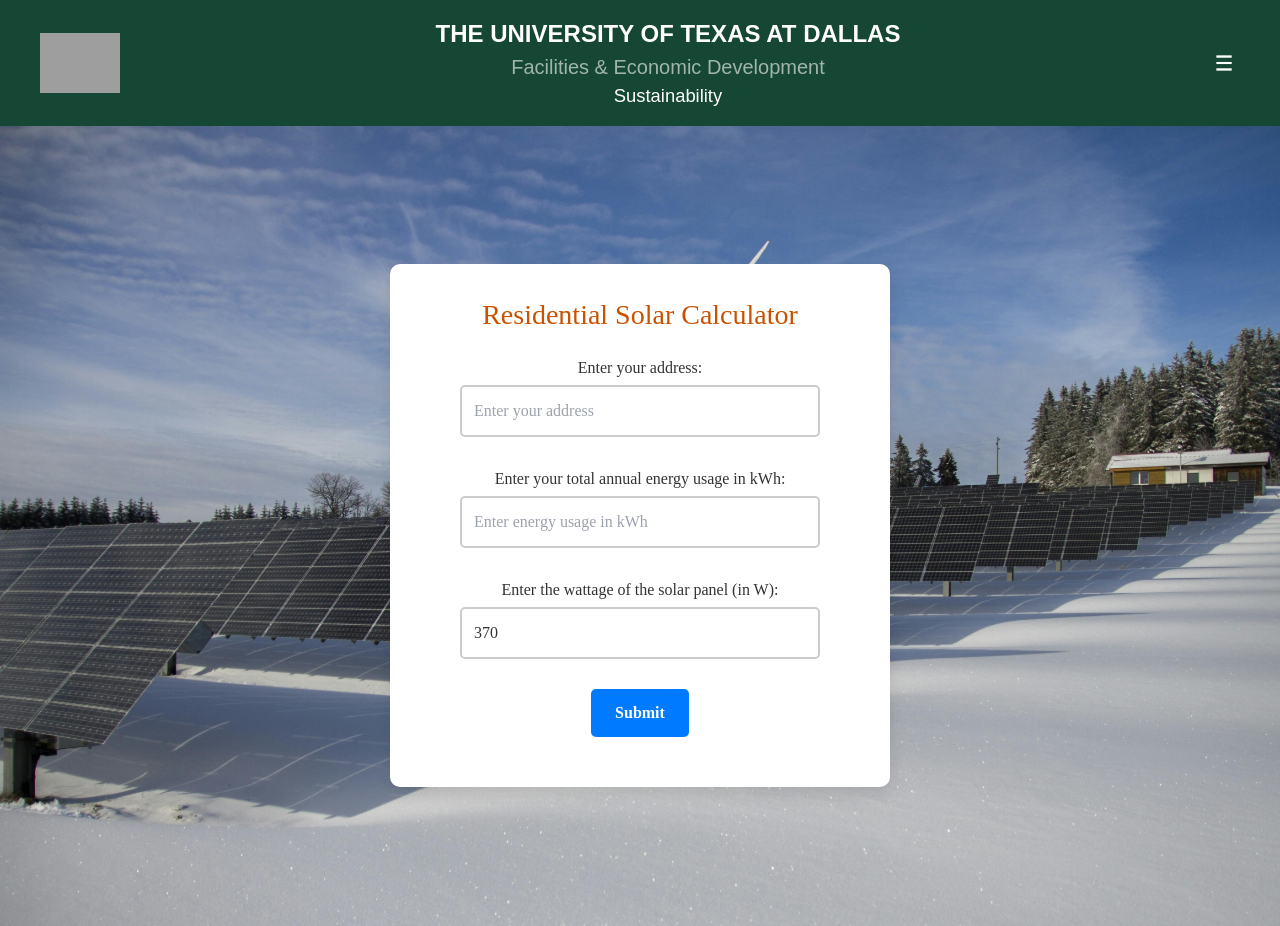
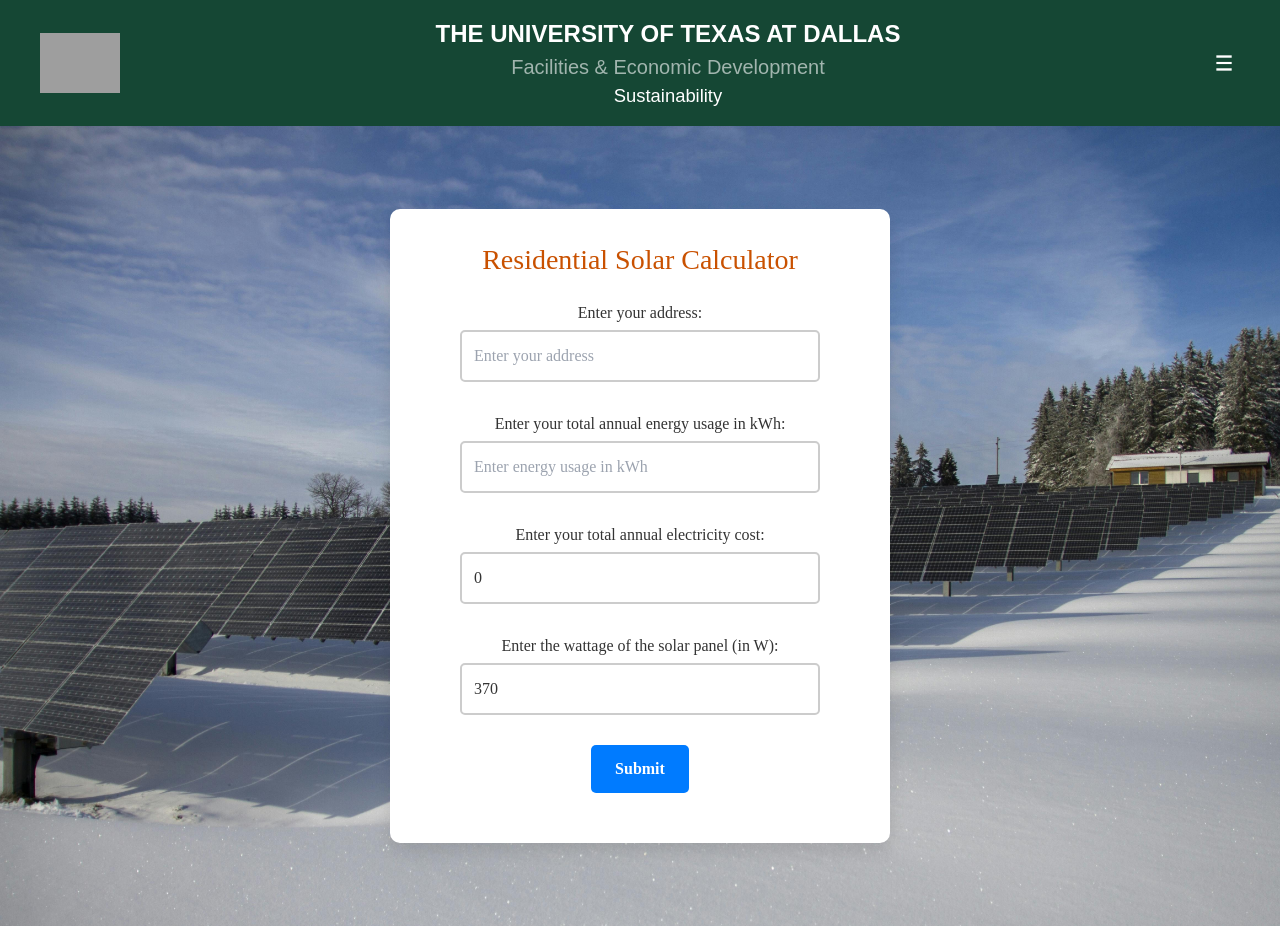
Before and after one commit to UTDallasEPICS/Residential-Solar-Calculator, a React (Create React App) app: page / in a window 1280 px wide. Built offline with nearby package versions, Linux system fonts and the light colour scheme; grey boxes are pictures that could not be loaded.

Commit message:
adding payback period

```diff
--- a/src/components/landingPage.js
+++ b/src/components/landingPage.js
@@ -93,11 +93,12 @@ const Button = styled.button`
 export const LandingPage = () => {
  const [address, setAddress] = useState("");
  const [annualEnergyUse, setAnnualEnergyUse] = useState('');
+ const [annualEnergyCost, setAnnualEnergyCost] = useState(0);
  const [solarPanelCapacity, setSolarPanelCapacity] = useState(370); // New state for solar panel capacity
  const navigate = useNavigate()
 
  // Handle form submission (currently a placeholder for functionality)
- const getCosts = async (aress, energy, capacity) => {
+ const getCosts = async (aress, energy, annualCost, capacity) => {
   try {
     const response = await fetch('http://127.0.0.1:5000/getSystemInfo', {
       method: 'POST',
@@ -107,6 +108,7 @@ export const LandingPage = () => {
       body: JSON.stringify({
         address: aress,
         annualEnergyUse: energy,
+        annualEnergyCost: annualCost,
         solarPanelCapacity: capacity // Include solar panel capacity in the request
       })
     });
@@ -124,8 +126,8 @@ export const LandingPage = () => {
 
 const handleSubmit = (e) => {
   e.preventDefault();
-  console.log('Form Submitted', { address, annualEnergyUse, solarPanelCapacity });
-  getCosts(address, annualEnergyUse, solarPanelCapacity);
+  console.log('Form Submitted', { address, annualEnergyUse, annualEnergyCost, solarPanelCapacity });
+  getCosts(address, annualEnergyUse, annualEnergyCost, solarPanelCapacity);
 };
 //  const handleSubmit = async (e) => {
 //    e.preventDefault();
@@ -169,6 +171,15 @@ const handleSubmit = (e) => {
             />
           </Label>
           <Label>
+            Enter your total annual electricity cost:
+            <Input
+              type="number"
+              placeholder="Enter annual electricity cost"
+              value={annualEnergyCost}
+              onChange={(e) => setAnnualEnergyCost(e.target.value)}
+            />
+          </Label>
+          <Label>
             Enter the wattage of the solar panel (in W):
             <Input
               type="number"
--- a/src/components/solarProduction.jsx
+++ b/src/components/solarProduction.jsx
@@ -30,6 +30,7 @@ const SolarProduction = () => {
   const { PVWResult_JSON } = location.state || {};
 
   const ac_annual = PVWResult_JSON?.ac_annual || '';
+  const annualCost = PVWResult_JSON?.annualCost || 0;
   const capacity_factor = PVWResult_JSON?.capacity_factor || '';
   const og_battery_capacity = PVWResult_JSON?.battery_capacity || '';
   const num_panels = Math.ceil(consumption/100 * Math.ceil((PVWResult_JSON?.num_panels[0] + PVWResult_JSON?.num_panels[1])/2)) || '';
@@ -37,15 +38,18 @@ const SolarProduction = () => {
   const pv_system_cost = panel_cost * num_panels || '';
   const og_battery_cost = PVWResult_JSON?.battery_cost || '';
   const monthlyEnergyUse = PVWResult_JSON?.annualEnergyUse / 12;
-  const ac_monthly = PVWResult_JSON?.ac_monthly || 'dsfndfidsnfndsfjndsjvn';
+  const ac_monthly = PVWResult_JSON?.ac_monthly || '';
+
 
   const [battery_capacity, setBatteryCapacity] = useState(0);
   const [battery_cost, setBatteryCost] = useState(0);
-
-
+  //const [totalCost, setTotalCost] = useState(battery_cost + pv_system_cost);
+  const totalCost = battery_cost + pv_system_cost || '';
+  const paybackPeriod = Math.ceil(totalCost/((consumption/100) * (annualCost/12)));
+  //monthly monitery value of panel production = monthly cost without solar panels when consumption = 100%
+  //pbp = total cost / monthly monitery energy production for pvs = total cost / monthly cost w/o pvs
 
     useEffect(() => {
-
 
         const costData = {
             labels: ['Panels', 'Batteries', 'Inverters'],
@@ -170,6 +174,7 @@ const SolarProduction = () => {
         setBarOptions(prodOptions);
     }, [consumption, components]);
 
+
     return (
         <PrimeReactProvider value={{ unstyled: true }}>
             <section id="layout" className="flex h-screen bg-white">
@@ -275,7 +280,7 @@ const SolarProduction = () => {
                         <div className="w-1/3 m-4">
                             <div className="h-80 border border-slate-200 m-auto position-relative flex flex-col">
                                 <div className="mt-4 ml-4 font-light text-xl text-gray-500">Total Investment</div>
-                                <div className="mt-2 text-4xl text-gray-700 font-semibold text-center">${pv_system_cost+battery_cost}</div>
+                                <div className="mt-2 text-4xl text-gray-700 font-semibold text-center">${totalCost}</div>
                                 <div className="mt-4 overflow-auto">
                                     <PrimeChart type="pie" data={pieData} options={pieOptions} className="md:w-30rem ml-12" />
                                 </div>
@@ -289,7 +294,7 @@ const SolarProduction = () => {
                                     <div>
                                         <span className="text-sm text-gray-500 font-light">Payback Period</span>
                                         <div className="flex items-center">
-                                            <strong className="text-2xl text-gray-700 font-semibold">TBD</strong>
+                                            <strong className="text-2xl text-gray-700 font-semibold">{paybackPeriod} Months</strong>
                                         </div>
                                     </div>
 
```
Also changed, not shown: 1 other file (tests, documents, lock files or other folders).
